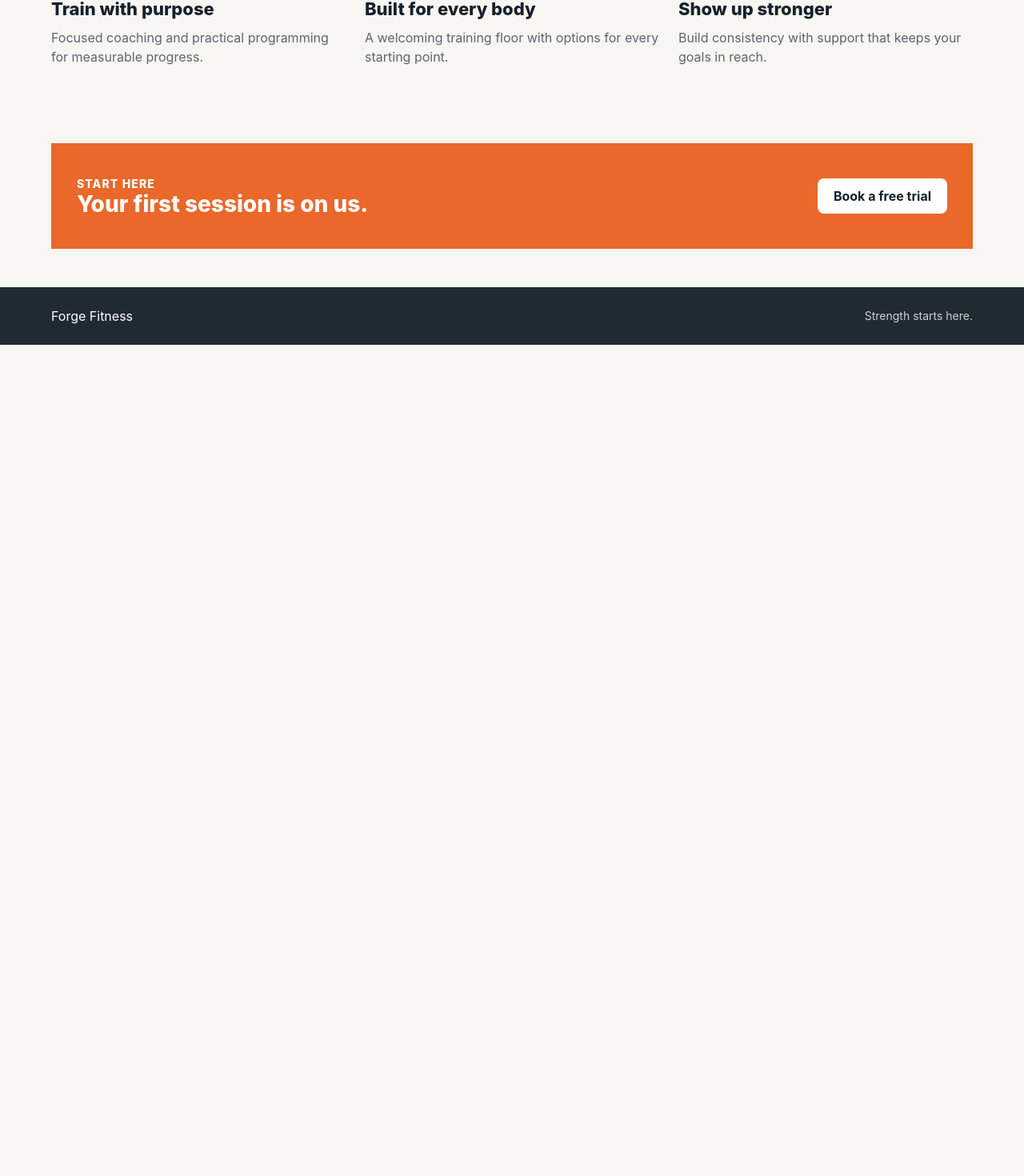
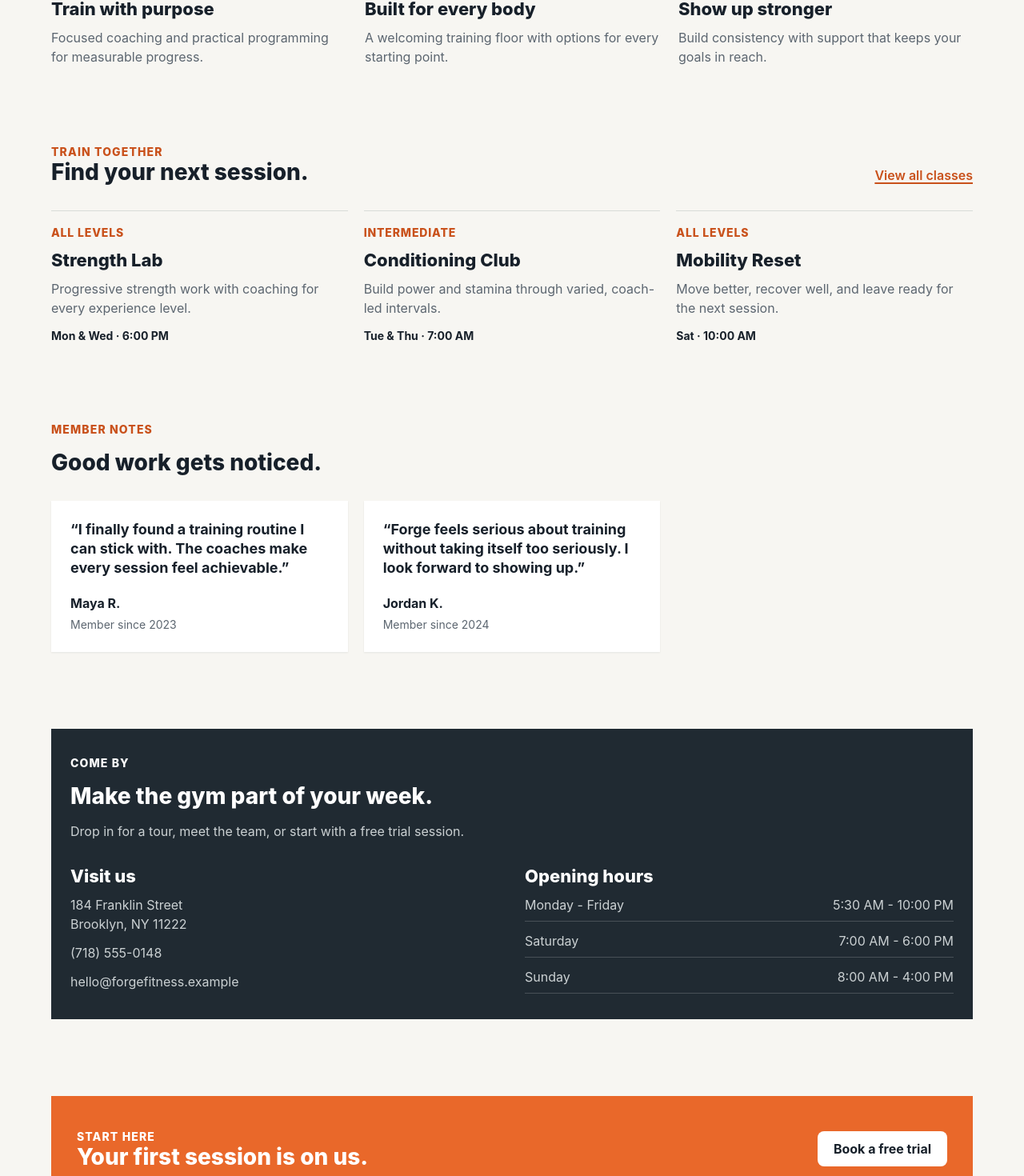
Before and after one commit to fernweh-3/forge-fitness, a React (Vite) app: page / in a window 1280 px wide. Shown: the part 1013-2483 px from the top of the page at 80% size. Before the commit the page ends 1444 px from the top, so only its background shows below. Built offline with nearby package versions, Linux system fonts and the light colour scheme.

Commit message:
feat(home): add classes testimonials and gym details

```diff
--- a/eslint.config.js
+++ b/eslint.config.js
@@ -6,7 +6,7 @@ import tseslint from 'typescript-eslint'
 
 export default tseslint.config(
   {
-    ignores: ['dist', 'node_modules'],
+    ignores: ['.vite', 'dist', 'node_modules'],
   },
   eslint.configs.recommended,
   ...tseslint.configs.recommended,
--- /dev/null
+++ b/src/data/home.ts
@@ -0,0 +1,57 @@
+export type FeaturedClass = {
+  name: string
+  description: string
+  schedule: string
+  level: string
+}
+
+export type Testimonial = {
+  quote: string
+  name: string
+  detail: string
+}
+
+export const featuredClasses: FeaturedClass[] = [
+  {
+    name: 'Strength Lab',
+    description: 'Progressive strength work with coaching for every experience level.',
+    schedule: 'Mon & Wed · 6:00 PM',
+    level: 'All levels',
+  },
+  {
+    name: 'Conditioning Club',
+    description: 'Build power and stamina through varied, coach-led intervals.',
+    schedule: 'Tue & Thu · 7:00 AM',
+    level: 'Intermediate',
+  },
+  {
+    name: 'Mobility Reset',
+    description: 'Move better, recover well, and leave ready for the next session.',
+    schedule: 'Sat · 10:00 AM',
+    level: 'All levels',
+  },
+]
+
+export const testimonials: Testimonial[] = [
+  {
+    quote: 'I finally found a training routine I can stick with. The coaches make every session feel achievable.',
+    name: 'Maya R.',
+    detail: 'Member since 2023',
+  },
+  {
+    quote: 'Forge feels serious about training without taking itself too seriously. I look forward to showing up.',
+    name: 'Jordan K.',
+    detail: 'Member since 2024',
+  },
+]
+
+export const gymInfo = {
+  address: ['184 Franklin Street', 'Brooklyn, NY 11222'],
+  phone: '(718) 555-0148',
+  email: 'hello@forgefitness.example',
+  hours: [
+    ['Monday - Friday', '5:30 AM - 10:00 PM'],
+    ['Saturday', '7:00 AM - 6:00 PM'],
+    ['Sunday', '8:00 AM - 4:00 PM'],
+  ],
+}
--- a/src/index.css
+++ b/src/index.css
@@ -322,6 +322,15 @@ p {
   max-width: 40rem;
 }
 
+.section-heading--row {
+  align-items: end;
+  max-width: none;
+}
+
+.text-link {
+  width: fit-content;
+}
+
 .benefit-list {
   display: grid;
   gap: var(--space-6);
@@ -336,6 +345,135 @@ p {
 
 .benefit-item p {
   color: var(--color-ink-muted);
+}
+
+.home-classes,
+.home-testimonials,
+.home-details {
+  display: grid;
+  gap: var(--space-8);
+}
+
+.featured-class-list,
+.testimonial-list {
+  display: grid;
+  gap: var(--space-5);
+}
+
+.featured-class {
+  display: grid;
+  gap: var(--space-3);
+  border-top: 1px solid var(--color-border);
+  padding-top: var(--space-4);
+}
+
+.featured-class__level {
+  color: var(--color-accent-hover);
+  font-size: var(--text-sm);
+  font-weight: 800;
+  letter-spacing: 0.06em;
+  text-transform: uppercase;
+}
+
+.featured-class p:not(.featured-class__level) {
+  color: var(--color-ink-muted);
+}
+
+.featured-class strong {
+  font-size: var(--text-sm);
+}
+
+.testimonial {
+  display: grid;
+  gap: var(--space-5);
+  margin: 0;
+  padding: var(--space-6);
+  background: var(--color-surface-raised);
+  box-shadow: var(--shadow-sm);
+}
+
+.testimonial blockquote {
+  margin: 0;
+  font-size: var(--text-lg);
+  font-weight: 700;
+  line-height: 1.35;
+}
+
+.testimonial figcaption {
+  display: grid;
+  gap: var(--space-1);
+}
+
+.testimonial figcaption span {
+  color: var(--color-ink-muted);
+  font-size: var(--text-sm);
+}
+
+.home-details {
+  padding: var(--space-8) var(--space-6);
+  background: var(--color-surface-dark);
+  color: var(--color-surface-raised);
+}
+
+.home-details h2,
+.home-details h3,
+.home-details .page-placeholder__eyebrow {
+  color: var(--color-surface-raised);
+}
+
+.home-details__intro {
+  display: grid;
+  gap: var(--space-4);
+  max-width: 34rem;
+}
+
+.home-details__intro > p:last-child,
+.home-details a,
+.home-details address,
+.hours-list {
+  color: #cbd1d3;
+}
+
+.home-details__columns {
+  display: grid;
+  gap: var(--space-8);
+}
+
+.home-details__columns > div {
+  display: grid;
+  align-content: start;
+  gap: var(--space-3);
+}
+
+.home-details address,
+.home-details__columns a {
+  display: grid;
+  font-style: normal;
+  font-weight: 400;
+  text-decoration: none;
+}
+
+.hours-list {
+  display: grid;
+  gap: var(--space-3);
+  margin: 0;
+}
+
+.hours-list div {
+  display: flex;
+  justify-content: space-between;
+  gap: var(--space-4);
+  border-bottom: 1px solid rgb(255 255 255 / 18%);
+  padding-bottom: var(--space-2);
+}
+
+.hours-list dt,
+.hours-list dd {
+  margin: 0;
+}
+
+.hours-list dd {
+  text-align: right;
 }
 
 .home-cta {
@@ -464,6 +602,20 @@ p {
     grid-template-columns: repeat(3, 1fr);
   }
 
+  .section-heading--row {
+    display: flex;
+    justify-content: space-between;
+  }
+
+  .featured-class-list,
+  .testimonial-list {
+    grid-template-columns: repeat(3, 1fr);
+  }
+
+  .home-details__columns {
+    grid-template-columns: 1fr 1fr;
+  }
+
   .home-cta {
     align-items: center;
     grid-template-columns: 1fr auto;
--- a/src/pages/HomePage.tsx
+++ b/src/pages/HomePage.tsx
@@ -1,4 +1,5 @@
 import { Link } from 'react-router-dom'
+import { featuredClasses, gymInfo, testimonials } from '../data/home'
 
 const benefits = [
   {
@@ -62,6 +63,77 @@ export function HomePage() {
         </div>
       </section>
 
+      <section className="home-classes" aria-labelledby="featured-classes-title">
+        <div className="section-heading section-heading--row">
+          <div>
+            <p className="page-placeholder__eyebrow">Train together</p>
+            <h2 id="featured-classes-title">Find your next session.</h2>
+          </div>
+          <Link className="text-link" to="/classes">
+            View all classes
+          </Link>
+        </div>
+        <div className="featured-class-list">
+          {featuredClasses.map((fitnessClass) => (
+            <article className="featured-class" key={fitnessClass.name}>
+              <p className="featured-class__level">{fitnessClass.level}</p>
+              <h3>{fitnessClass.name}</h3>
+              <p>{fitnessClass.description}</p>
+              <strong>{fitnessClass.schedule}</strong>
+            </article>
+          ))}
+        </div>
+      </section>
+
+      <section className="home-testimonials" aria-labelledby="testimonials-title">
+        <div className="section-heading">
+          <p className="page-placeholder__eyebrow">Member notes</p>
+          <h2 id="testimonials-title">Good work gets noticed.</h2>
+        </div>
+        <div className="testimonial-list">
+          {testimonials.map((testimonial) => (
+            <figure className="testimonial" key={testimonial.name}>
+              <blockquote>“{testimonial.quote}”</blockquote>
+              <figcaption>
+                <strong>{testimonial.name}</strong>
+                <span>{testimonial.detail}</span>
+              </figcaption>
+            </figure>
+          ))}
+        </div>
+      </section>
+
+      <section className="home-details" aria-labelledby="visit-title">
+        <div className="home-details__intro">
+          <p className="page-placeholder__eyebrow">Come by</p>
+          <h2 id="visit-title">Make the gym part of your week.</h2>
+          <p>Drop in for a tour, meet the team, or start with a free trial session.</p>
+        </div>
+        <div className="home-details__columns">
+          <div>
+            <h3>Visit us</h3>
+            <address>
+              {gymInfo.address.map((line) => (
+                <span key={line}>{line}</span>
+              ))}
+            </address>
+            <a href={`tel:${gymInfo.phone.replace(/[^\d+]/g, '')}`}>{gymInfo.phone}</a>
+            <a href={`mailto:${gymInfo.email}`}>{gymInfo.email}</a>
+          </div>
+          <div>
+            <h3>Opening hours</h3>
+            <dl className="hours-list">
+              {gymInfo.hours.map(([day, hours]) => (
+                <div key={day}>
+                  <dt>{day}</dt>
+                  <dd>{hours}</dd>
+                </div>
+              ))}
+            </dl>
+          </div>
+        </div>
+      </section>
+
       <section className="home-cta" aria-labelledby="cta-title">
         <div>
           <p className="page-placeholder__eyebrow">Start here</p>
```
Also changed, not shown: 2 other files (tests, documents, lock files or other folders).
